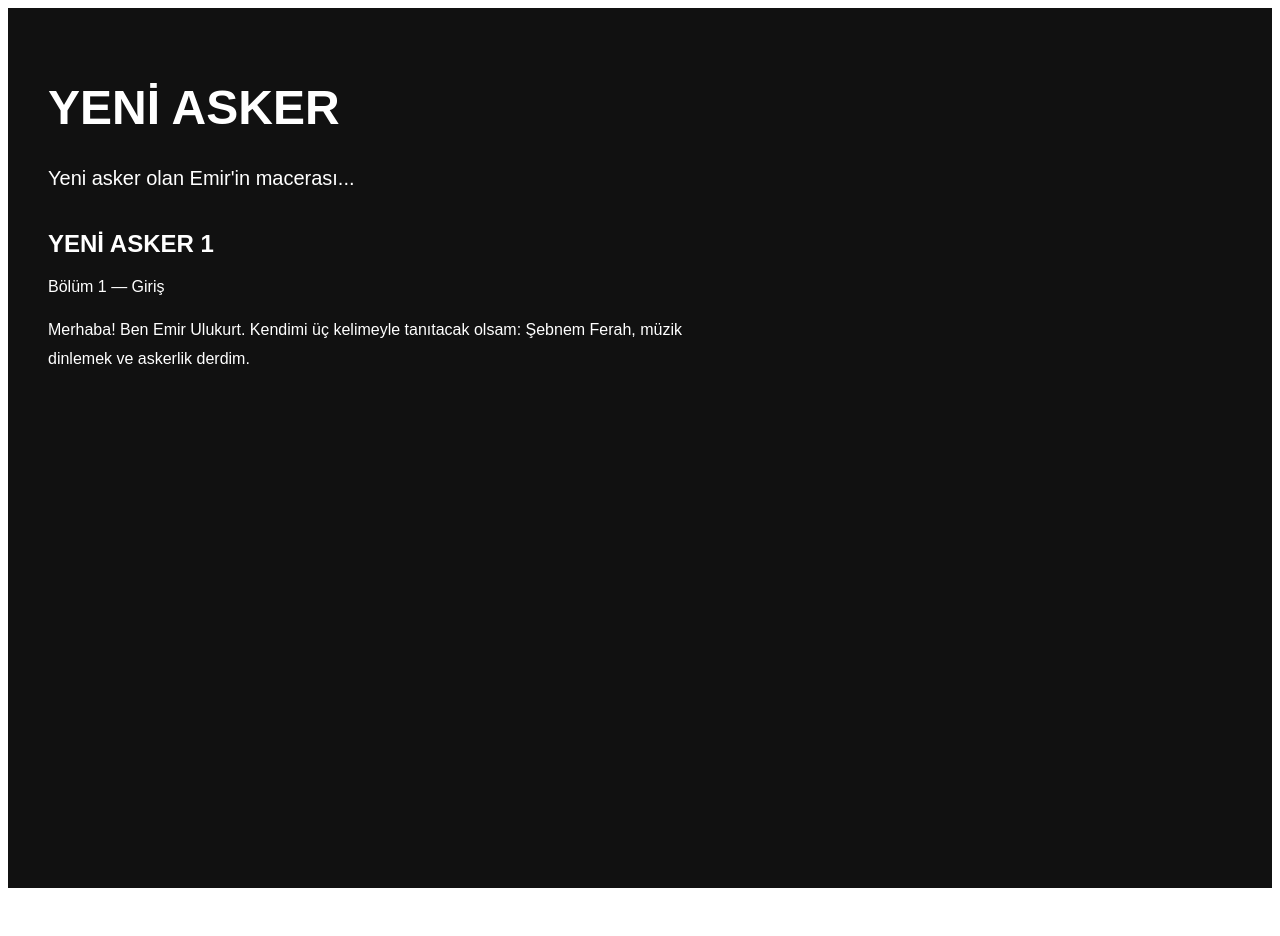
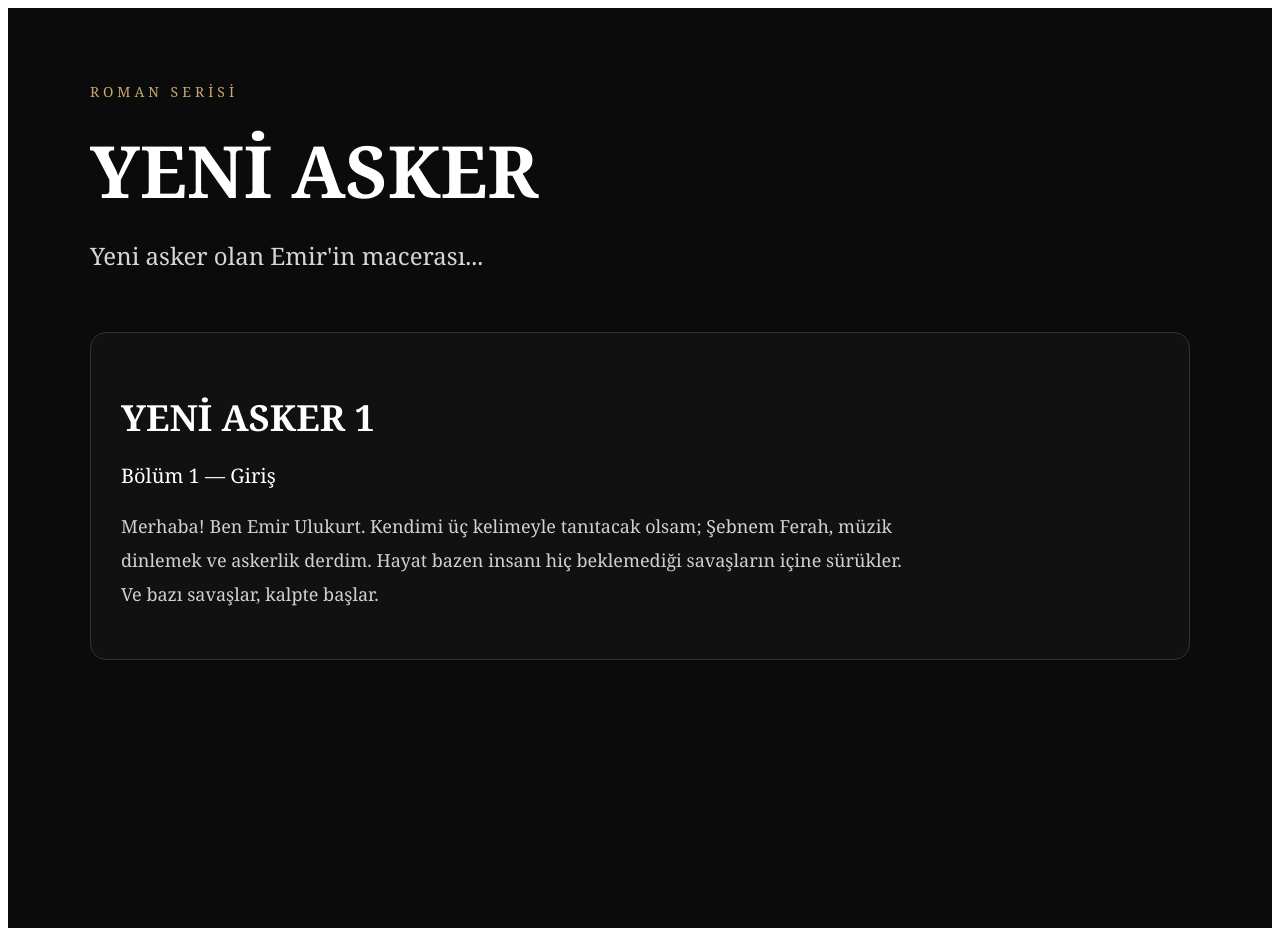
Before and after one commit to yazarEfe/efeninkitaplar-, a React (Vite) app: page / in a window 1280 px wide. Before the commit the page ends 896 px from the top, so only its background shows below. Built offline with nearby package versions, Linux system fonts and the light colour scheme.

Commit message:
Profesyonel tasarım eklendi
Roman temalı modern görünüm ve yeni başlık tasarımı oluşturuldu

```diff
--- a/yeni-asker-site.jsx
+++ b/yeni-asker-site.jsx
@@ -1,30 +1,79 @@
 export default function YeniAskerSite() {
   return (
-    <div style={{
-      backgroundColor: "#111",
+    <div
+      style={{
+        backgroundColor: "#0b0b0b",
         color: "white",
         minHeight: "100vh",
-      padding: "40px",
-      fontFamily: "Arial"
-    }}>
-      <h1 style={{ fontSize: "48px" }}>YENİ ASKER</h1>
-<p style={{ fontSize: "20px", marginTop: "20px" }}>
+        fontFamily: "Georgia, serif",
+        padding: "60px 40px",
+      }}
+    >
+      <div style={{ maxWidth: "1100px", margin: "0 auto" }}>
+        <p
+          style={{
+            color: "#c9a96e",
+            letterSpacing: "4px",
+            fontSize: "14px",
+            marginBottom: "20px",
+          }}
+        >
+          ROMAN SERİSİ
+        </p>
+
+        <h1
+          style={{
+            fontSize: "72px",
+            margin: 0,
+            fontWeight: "bold",
+          }}
+        >
+          YENİ ASKER
+        </h1>
+
+        <p
+          style={{
+            fontSize: "24px",
+            marginTop: "20px",
+            color: "#d6d6d6",
+          }}
+        >
           Yeni asker olan Emir'in macerası...
         </p>
 
-      <h2 style={{ marginTop: "40px" }}>
+        <div
+          style={{
+            marginTop: "60px",
+            padding: "30px",
+            border: "1px solid #333",
+            borderRadius: "16px",
+            backgroundColor: "#111",
+          }}
+        >
+          <h2 style={{ fontSize: "36px", marginBottom: "20px" }}>
             YENİ ASKER 1
           </h2>
 
-      <p>
+          <p style={{ fontSize: "20px", marginBottom: "20px" }}>
             Bölüm 1 — Giriş
           </p>
 
-      <p style={{ marginTop: "20px", maxWidth: "700px", lineHeight: "1.8" }}>
+          <p
+            style={{
+              lineHeight: "1.9",
+              fontSize: "18px",
+              color: "#d0d0d0",
+              maxWidth: "800px",
+            }}
+          >
             Merhaba! Ben Emir Ulukurt.
-        Kendimi üç kelimeyle tanıtacak olsam:
+            Kendimi üç kelimeyle tanıtacak olsam;
             Şebnem Ferah, müzik dinlemek ve askerlik derdim.
+            Hayat bazen insanı hiç beklemediği savaşların içine sürükler.
+            Ve bazı savaşlar, kalpte başlar.
           </p>
+        </div>
+      </div>
     </div>
   );
 }
```
Lines whose indentation alone changed are shown as unchanged.
